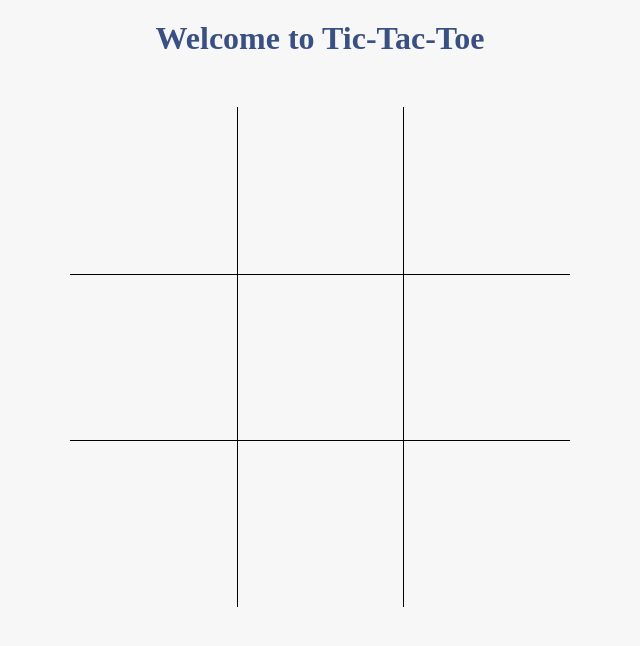
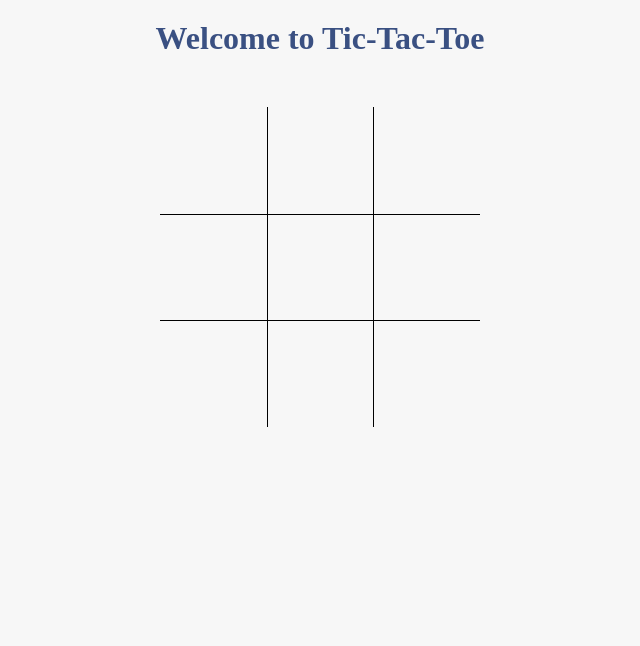
Before and after one commit to talfaran/TicTacToe, an Angular app: page / in a window 1280 px wide. Shown: the top 646 px of the page, without its empty margins (320-960 px from the left). Built offline with nearby package versions, Linux system fonts and the light colour scheme.

Commit message:
smaller board size

```diff
--- a/src/app/tictactoe-files/board/board.component.css
+++ b/src/app/tictactoe-files/board/board.component.css
@@ -1,6 +1,6 @@
 .board {
-    width: 500px;
-    height: 500px;
+    width: 320px;
+    height: 320px;
     display: grid;
     grid-template-rows: repeat( auto-fit, minmax(10px, 1fr) );
     margin: auto;
```
